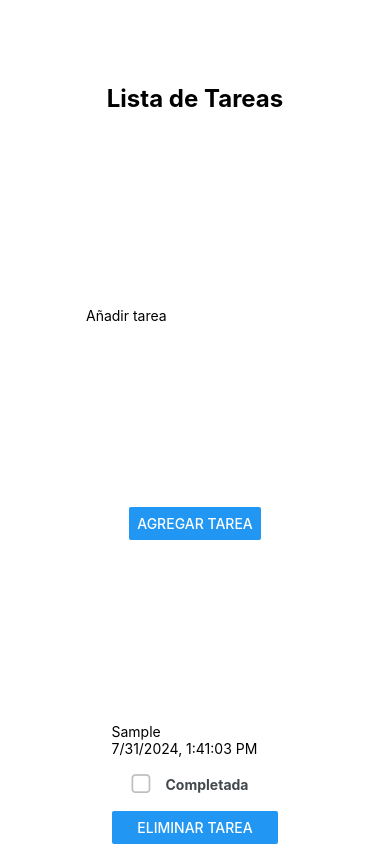
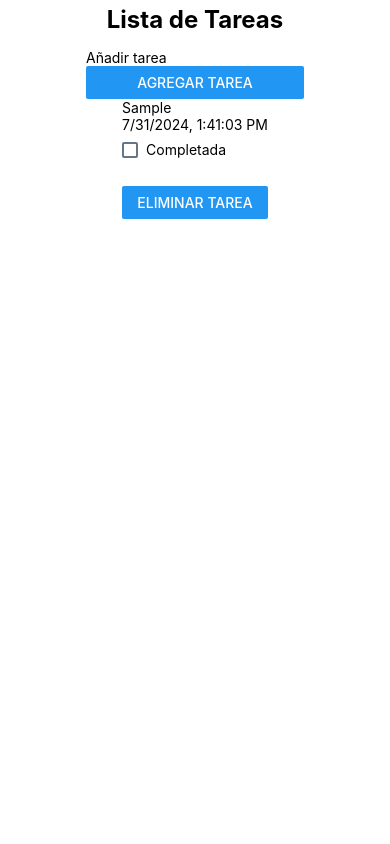
Before and after one commit to Luca-L-M/To-Do-List-Expo, a React Native app: screen / in a window 390 px wide. Both pictures are taken after typing "Sample" into the empty fields and a click on the button "AGREGAR TAREA". Built offline with nearby package versions, Linux system fonts and the light colour scheme.

Commit message:
funciona, falta el css

```diff
--- a/App.js
+++ b/App.js
@@ -29,6 +29,7 @@ export default function App() {
     setTexto(texto);
   }
 
+  //elimina una tarea
   function eliminarTarea(eliminar) {
     console.log(eliminar);
     const TareasEliminadas = Tareas.filter(tarea => tarea !== eliminar)
@@ -36,11 +37,26 @@ export default function App() {
     saveTareas(TareasEliminadas);
   }
 
-  function completado(completar) {
+  //cambia el completado de una tarea
+  // function completarTarea(completar) {
+  //   console.log(completar);
+  //   let tareaCompleta = Tareas.find(tarea => tarea == completar);
+  //   tareaCompleta.completada = !tareaCompleta.completada;
+  //   const indexTarea = (Tareas.indexOf(completar))-1;
+  //   const TareasCompletadas = Tareas.splice(indexTarea, 1, tareaCompleta)
+  //   setTareas(TareasCompletadas);
+  //   saveTareas(TareasCompletadas);
+  // }
+
+  function completarTarea(completar) {
     console.log(completar);
-    const TareasCompletadas = Tareas.filter(tarea => tarea !== eliminar)
-    setTareas(TareasCompletadas);
-    saveTareas(TareasCompletadas);
+    const TareasActualizadas = Tareas.map(tarea =>
+      tarea.fecha === completar.fecha ?
+      {...tarea, completada: !tarea.completada} :
+      tarea
+    );
+    setTareas(TareasActualizadas);
+    saveTareas(TareasActualizadas);
   }
 
   // Guardar items en AsyncStorage
@@ -71,6 +87,7 @@ export default function App() {
   return (
     <View style={styles.container}>
       <Text style={styles.title}>Lista de Tareas</Text>
+      <View style={styles.textInput}>
         <TextInput
           id="inputTarea"
           placeholder="Añadir tarea"
@@ -78,7 +95,8 @@ export default function App() {
           value={Texto}
         />
         <Button onPress={agregarTarea} title='Agregar Tarea'/>
-      <ListaTareas tareas={Tareas} eliminarTarea={eliminarTarea}/>
+        <ListaTareas tareas={Tareas} eliminarTarea={eliminarTarea} completarTarea={completarTarea}/>
+      </View>
     </View>
   );
 }
@@ -89,13 +107,17 @@ const styles = StyleSheet.create({
     backgroundColor: '#fff',
     alignItems: 'center',
     flexWrap: 'column',
-    justifyContent: 'space-between',
-    marginTop: margin,
+    margin: 0,
     paddingHorizontal: padding, // Ajusta el padding horizontal según el valor calculado
   },
   title: {
     fontSize: 24,
     fontWeight: 'bold',
+    marginTop: 5,
+    marginBottom: 10,
+  },
+  textInput: {
+    marginTop: 5,
     marginBottom: 10,
   },
 });
--- a/components/itemTarea.jsx
+++ b/components/itemTarea.jsx
@@ -1,8 +1,7 @@
 import React, {useEffect} from 'react';
-import {StyleSheet, View, Dimensions, Button, Text} from 'react-native';
-import {CheckBox} from '@rneui/themed';
+import {StyleSheet, View, Dimensions, Button, Text, CheckBox} from 'react-native';
 
-const Item = ({tarea, eliminarTarea}) => {
+const Item = ({tarea, eliminarTarea, completarTarea}) => {
 
     const handleEliminar = (eliminar) => {
 
@@ -10,15 +9,24 @@ const Item = ({tarea, eliminarTarea}) => {
         eliminarTarea(eliminar);
     };
 
+    const handleCompletar = (completar) => {
+
+        console.log(completar);
+        completarTarea(completar);
+    };
+
     return(
         <View style={styles.item}>
             <Text>{tarea.descripcion}</Text>
             <Text>{new Date(tarea.fecha).toLocaleString()}</Text>
-            <CheckBox
-            title={'Completada'}
-            checked={tarea.completada}
-            onPress={() => tarea.completada = !(tarea.completada)}
-            />
+            <View style={styles.checkboxContainer}>
+                <CheckBox
+                value={tarea.completada}
+                onValueChange={() => {handleCompletar(tarea)}}
+                style={styles.checkbox}
+                />
+                <Text style={styles.label}>Completada</Text>
+            </View>
             <Button onPress={() => {handleEliminar(tarea)}} title='Eliminar Tarea'/>
         </View>
     );
@@ -30,6 +38,16 @@ const styles = StyleSheet.create({
       fontWeight: 'bold',
       marginBottom: 10,
     },
+    checkboxContainer: {
+        flexDirection: 'row',
+        marginBottom: 20,
+      },
+      checkbox: {
+        alignSelf: 'center',
+      },
+      label: {
+        margin: 8,
+      },
 });
 
 export default Item;
--- a/components/listaTareas.jsx
+++ b/components/listaTareas.jsx
@@ -2,7 +2,7 @@ import React, {useEffect} from 'react';
 import {StyleSheet, View, Dimensions, FlatList, Button, Text} from 'react-native';
 import Item from './itemTarea.jsx';
 
-const ListaTareas = ({tareas, eliminarTarea}) => {
+const ListaTareas = ({tareas, eliminarTarea, completarTarea}) => {
 
   return (
 
@@ -10,7 +10,7 @@ const ListaTareas = ({tareas, eliminarTarea}) => {
       {console.log(tareas)}
       <FlatList
       data={tareas}
-      renderItem={({item}) => <Item tarea={item} eliminarTarea={eliminarTarea}/>}
+      renderItem={({item}) => <Item tarea={item} eliminarTarea={eliminarTarea} completarTarea={completarTarea}/>}
       />
     </View>
   );
```
Lines whose indentation alone changed are shown as unchanged.
